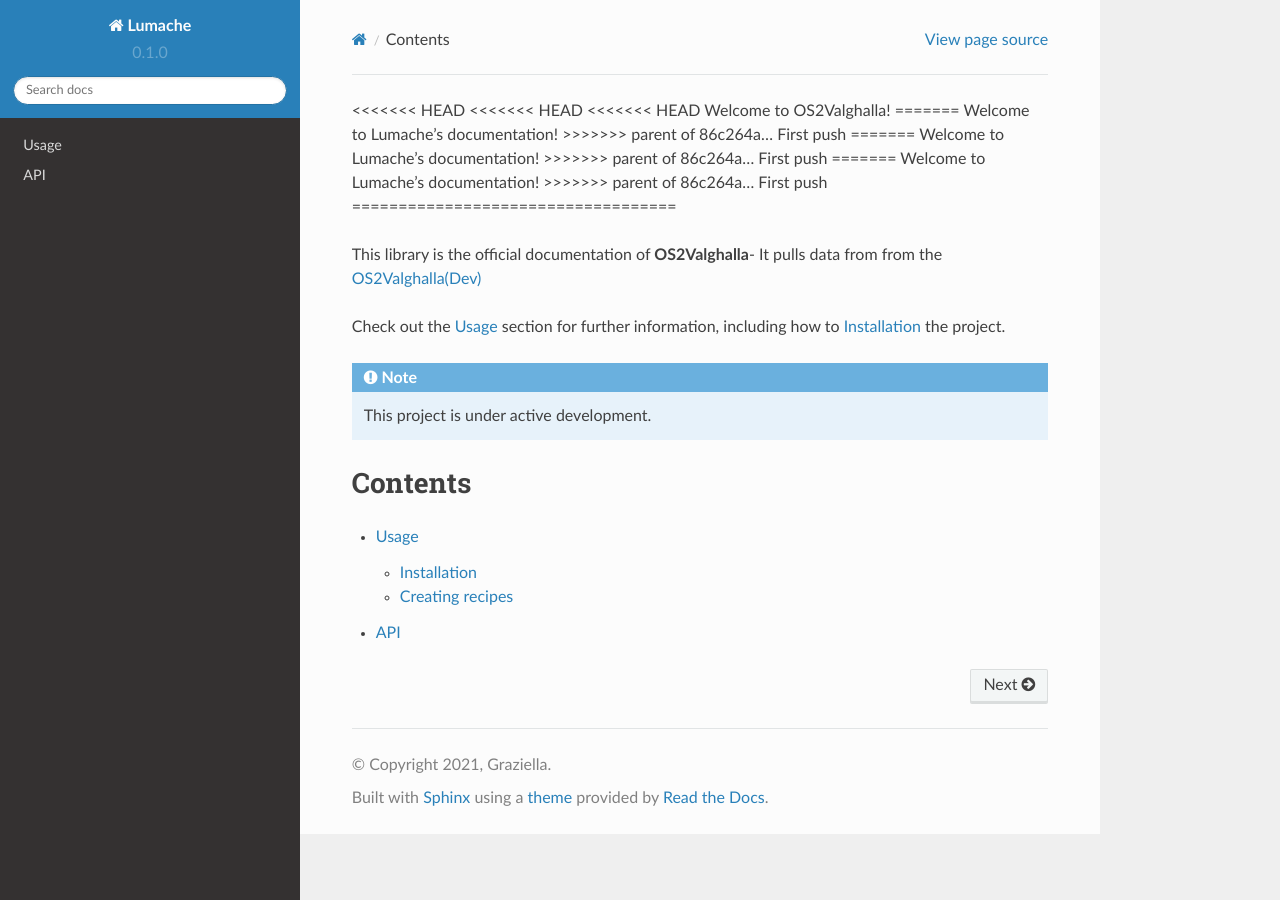
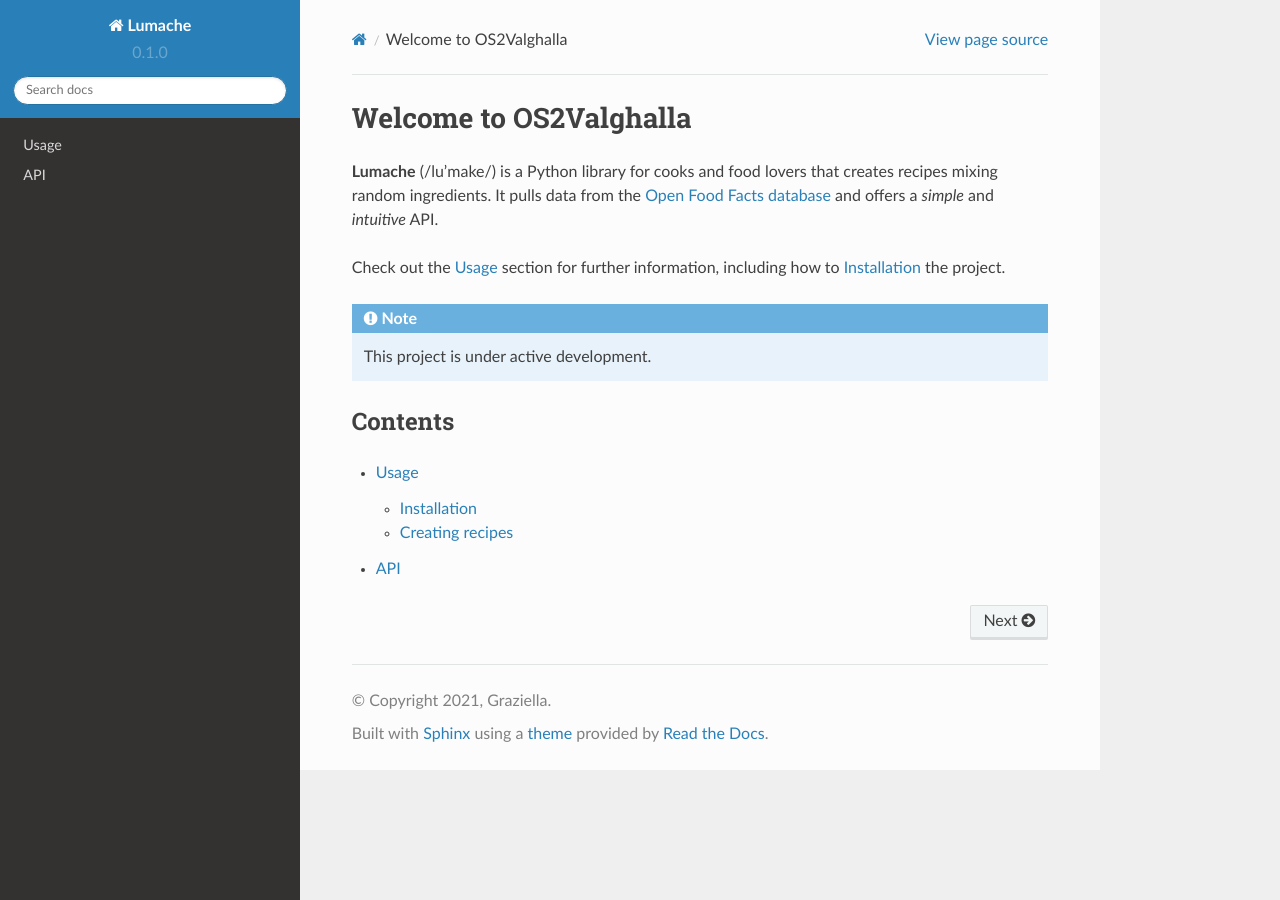
Before and after one commit to JesperBorup/OS2Valghalla, a Sphinx documentation site: the page built from docs/source/index.rst, in a window 1280 px wide. Built offline with Sphinx 7.4.7 and the Read the Docs theme 2.0.0, drawn with Linux system fonts in a browser that asks for light colours.

Commit message:
Revert "First push"
This reverts commit 86c264a6541344744f8f48235cb98e4c5259b385.

```diff
--- a/docs/source/index.rst
+++ b/docs/source/index.rst
@@ -1,21 +1,10 @@
-<<<<<<< HEAD
-<<<<<<< HEAD
-<<<<<<< HEAD
-Welcome to OS2Valghalla!
-=======
-Welcome to Lumache's documentation!
->>>>>>> parent of 86c264a... First push
-=======
-Welcome to Lumache's documentation!
->>>>>>> parent of 86c264a... First push
-=======
-Welcome to Lumache's documentation!
->>>>>>> parent of 86c264a... First push
+Welcome to OS2Valghalla
 ===================================
 
-This library is the official documentation of **OS2Valghalla**-
-It pulls data from from the `OS2Valghalla(Dev) <https://github.com/JesperBorup/OS2Valghalla//>`_
-
+**Lumache** (/lu'make/) is a Python library for cooks and food lovers
+that creates recipes mixing random ingredients.
+It pulls data from the `Open Food Facts database <https://world.openfoodfacts.org/>`_
+and offers a *simple* and *intuitive* API.
 
 Check out the :doc:`usage` section for further information, including
 how to :ref:`installation` the project.
```
